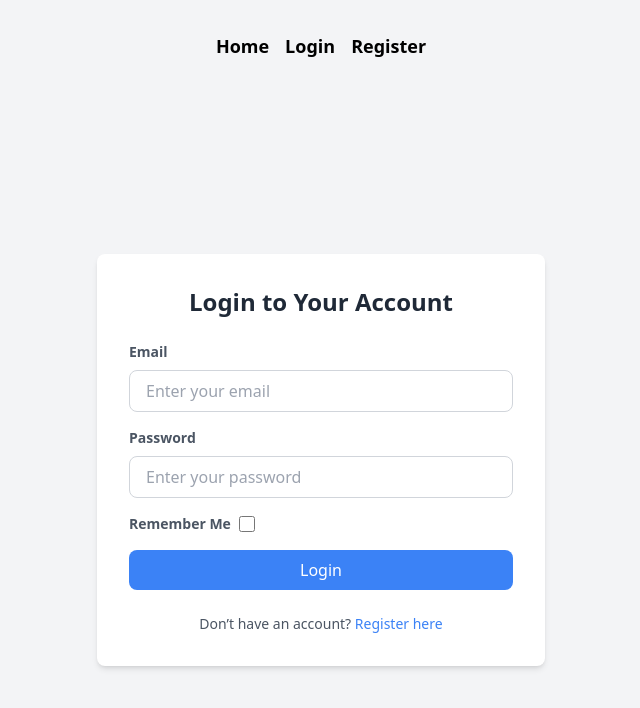
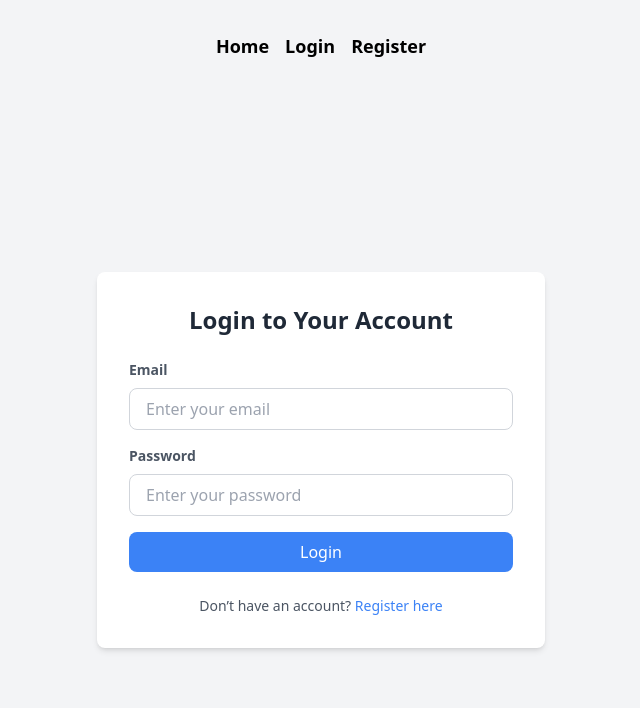
Before and after one commit to Safeya-Yasien/react-auth, a React (Vite) app: page /login in a window 1280 px wide. Shown: the top 708 px of the page, without its empty margins (319-959 px from the left). Built offline with nearby package versions, Linux system fonts and the light colour scheme.

Commit message:
remove remember me checkbox

```diff
--- a/src/components/Form/Input.tsx
+++ b/src/components/Form/Input.tsx
@@ -8,7 +8,6 @@ type TInputProps<TFiledValue extends FieldValues> = {
   name: Path<TFiledValue>;
   register: UseFormRegister<TFiledValue>;
   error?: string;
-  rememberMe?: boolean;
 };
 
 const Input = <TFieldValue extends FieldValues>({
@@ -21,13 +20,7 @@ const Input = <TFieldValue extends FieldValues>({
   error,
 }: TInputProps<TFieldValue>) => {
   return (
-    <div
-      className={` ${
-        type === "checkbox"
-          ? "flex flex-row items-center gap-2"
-          : "flex flex-col gap-2"
-      }`}
-    >
+    <div className="flex flex-col gap-2">
       <label htmlFor={id} className="block text-sm font-semibold text-gray-600">
         {label}
       </label>
@@ -36,9 +29,7 @@ const Input = <TFieldValue extends FieldValues>({
         id={id}
         placeholder={placeholder}
         className={
-          type === "checkbox"
-            ? "w-4 h-4 text-blue-600 border-gray-300 rounded focus:ring-blue-500"
-            : "w-full px-4 py-2 border border-gray-300 rounded-lg focus:ring-2 focus:ring-blue-500 focus:outline-none"
+          "w-full px-4 py-2 border border-gray-300 rounded-lg focus:ring-2 focus:ring-blue-500 focus:outline-none"
         }
         {...register(name)}
       />
--- a/src/pages/Login.tsx
+++ b/src/pages/Login.tsx
@@ -43,14 +43,6 @@ const Login = () => {
             error={errors.password?.message}
           />
 
-          <Input
-            label="Remember Me"
-            type="checkbox"
-            id="remember_me"
-            name="remember_me"
-            register={register}
-          />
-
           <button
             type="submit"
             className="w-full py-2 mt-4 text-white bg-blue-500 rounded-lg hover:bg-blue-600 focus:ring-2 focus:ring-blue-400 focus:ring-offset-1"
--- a/src/validations/loginSchema.tsx
+++ b/src/validations/loginSchema.tsx
@@ -6,7 +6,6 @@ export const loginSchema = z.object({
     .string()
     .min(8, { message: "Password must be at least 8 characters long" })
     .max(30, { message: "Password must not exceed 30 characters" }),
-  remember_me: z.boolean(),
 });
 
 export type TLoginFormInputs = z.infer<typeof loginSchema>;
```
